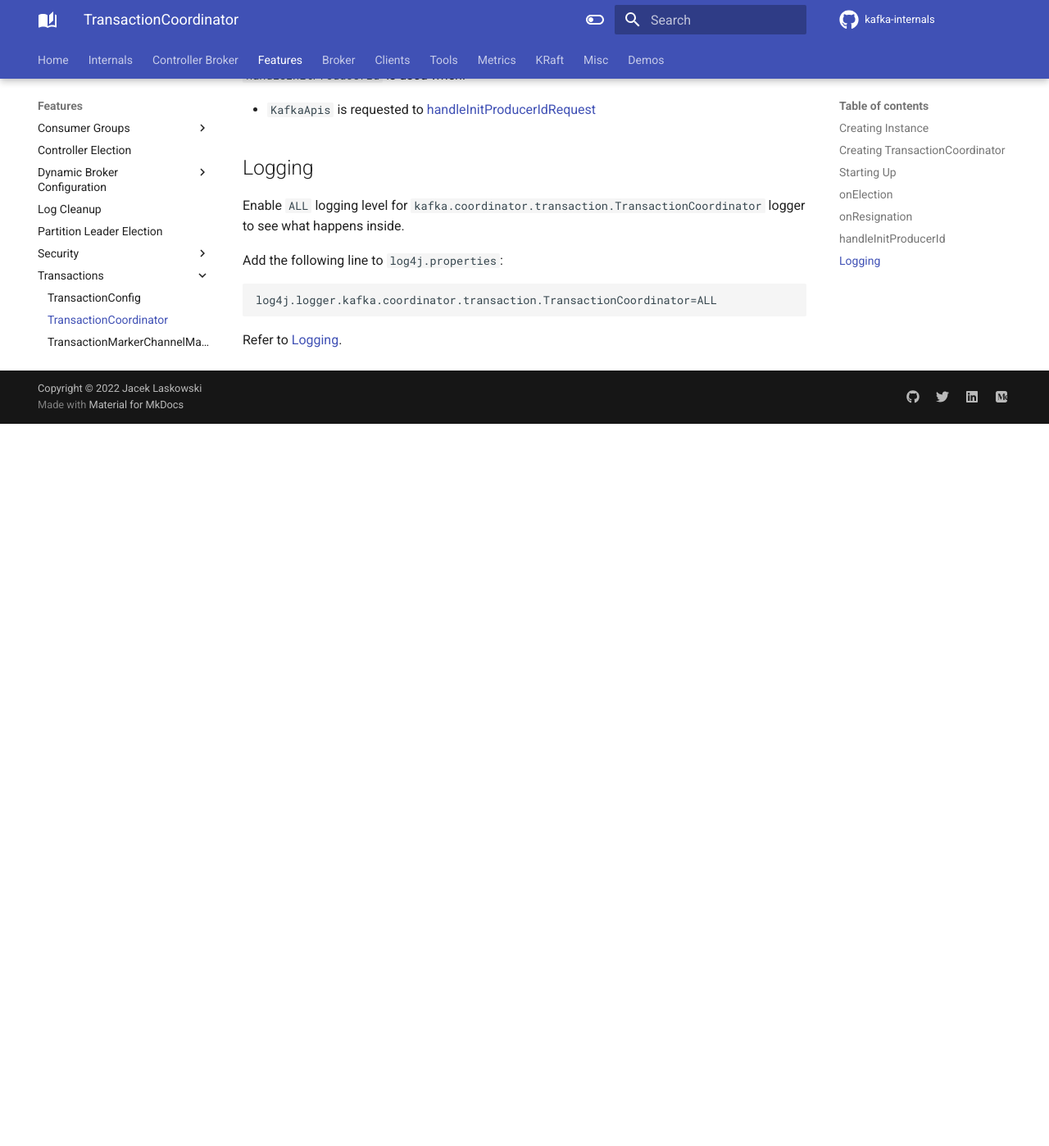
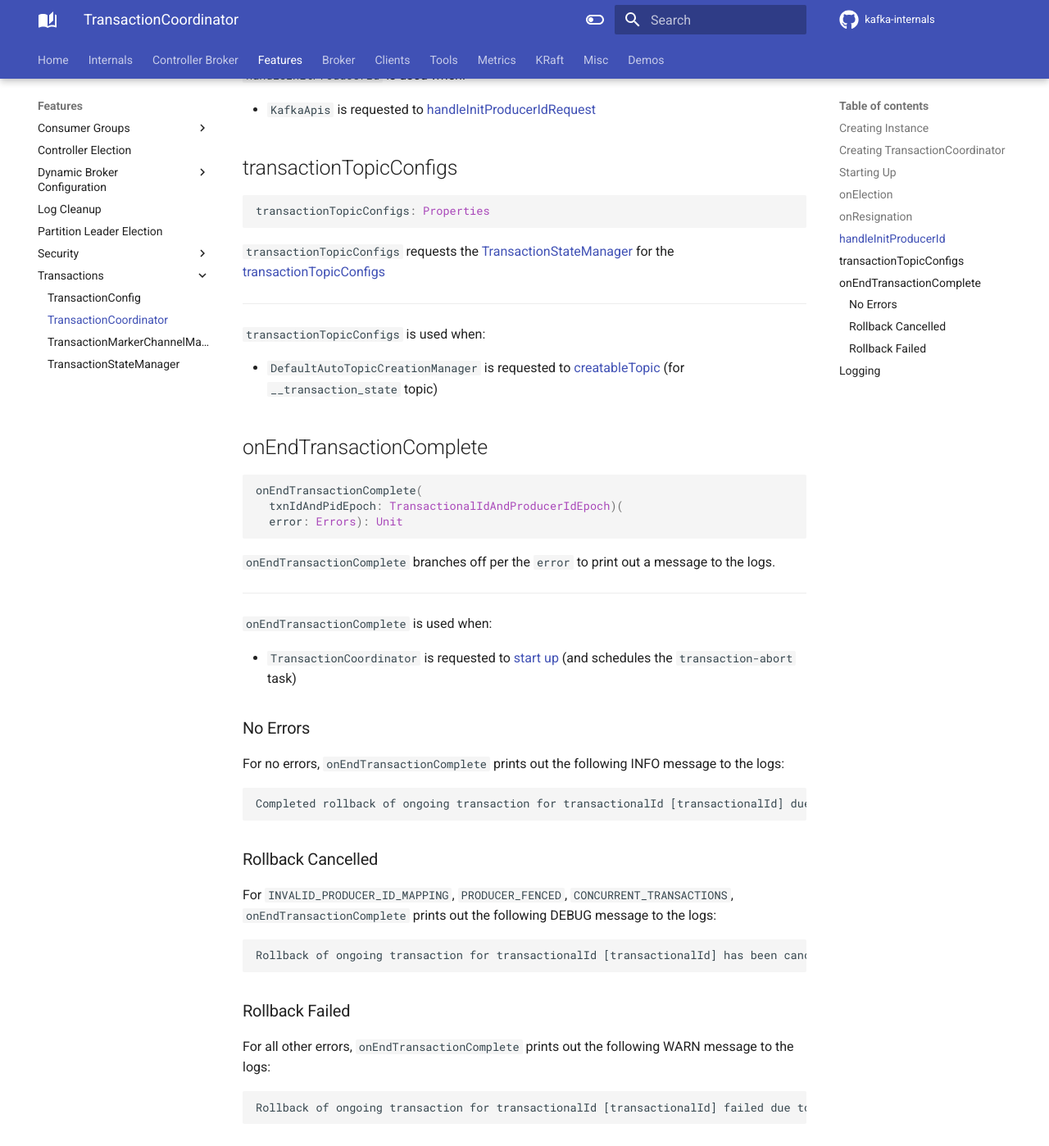
Before and after one commit to japila-books/kafka-internals, an MkDocs documentation site: the page built from docs/transactions/TransactionCoordinator.md, in a window 1280 px wide and 1400 px high, scrolled down 2960 px. Shown: the whole window at 82% size. Built offline with MkDocs 1.6.1 and Material for MkDocs 9.7.7, drawn with Linux system fonts in a browser that asks for light colours; comment, search, counter and statistics services are not loaded; before the commit the page ends 3477 px from its top, so only the background shows below that.

Commit message:
transactionTopicConfigs

````diff
--- a/docs/transactions/TransactionCoordinator.md
+++ b/docs/transactions/TransactionCoordinator.md
@@ -128,6 +128,60 @@ In the end, `handleInitProducerId` requests the [TransactionStateManager](#txnMa
 
 * `KafkaApis` is requested to [handleInitProducerIdRequest](../KafkaApis.md#handleInitProducerIdRequest)
 
+## <span id="transactionTopicConfigs"> transactionTopicConfigs
+
+```scala
+transactionTopicConfigs: Properties
+```
+
+`transactionTopicConfigs` requests the [TransactionStateManager](#txnManager) for the [transactionTopicConfigs](TransactionStateManager.md#transactionTopicConfigs)
+
+---
+
+`transactionTopicConfigs` is used when:
+
+* `DefaultAutoTopicCreationManager` is requested to [creatableTopic](../DefaultAutoTopicCreationManager.md#creatableTopic) (for `__transaction_state` topic)
+
+## <span id="onEndTransactionComplete"> onEndTransactionComplete
+
+```scala
+onEndTransactionComplete(
+  txnIdAndPidEpoch: TransactionalIdAndProducerIdEpoch)(
+  error: Errors): Unit
+```
+
+`onEndTransactionComplete` branches off per the `error` to print out a message to the logs.
+
+---
+
+`onEndTransactionComplete` is used when:
+
+* `TransactionCoordinator` is requested to [start up](#startup) (and schedules the `transaction-abort` task)
+
+### <span id="onEndTransactionComplete-NONE"> No Errors
+
+For no errors, `onEndTransactionComplete` prints out the following INFO message to the logs:
+
+```text
+Completed rollback of ongoing transaction for transactionalId [transactionalId] due to timeout
+```
+
+### <span id="onEndTransactionComplete-Rollback-Cancelled"> Rollback Cancelled
+
+For `INVALID_PRODUCER_ID_MAPPING`, `PRODUCER_FENCED`, `CONCURRENT_TRANSACTIONS`, `onEndTransactionComplete` prints out the following DEBUG message to the logs:
+
+```text
+Rollback of ongoing transaction for transactionalId [transactionalId] has been cancelled due to error [error]
+```
+
+### <span id="onEndTransactionComplete-Rollback-Failed"> Rollback Failed
+
+For all other errors, `onEndTransactionComplete` prints out the following WARN message to the logs:
+
+```text
+Rollback of ongoing transaction for transactionalId [transactionalId] failed due to error [error]
+```
+
 ## Logging
 
 Enable `ALL` logging level for `kafka.coordinator.transaction.TransactionCoordinator` logger to see what happens inside.
````
Also changed, not shown: docs/TopicConfig.md (+3 -3 lines), docs/consumer-groups/GroupCoordinator.md (+8 -0 lines), docs/log/LogConfig.md (+4 -2 lines), docs/transactions/TransactionStateManager.md (+20 -0 lines).
